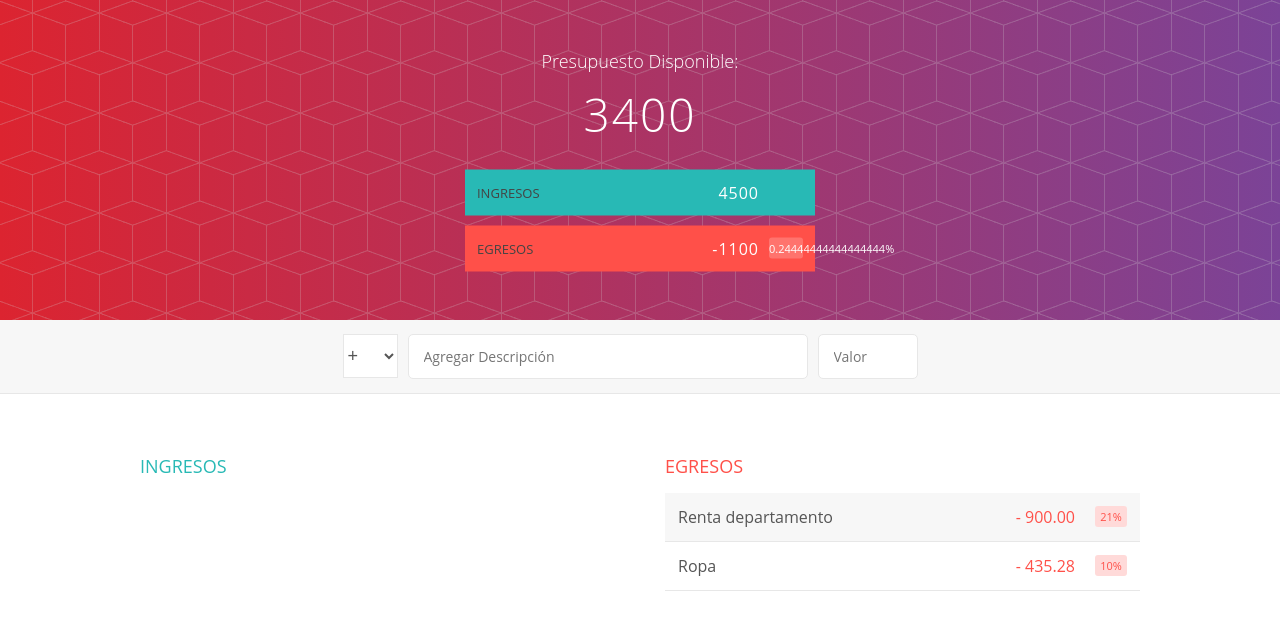
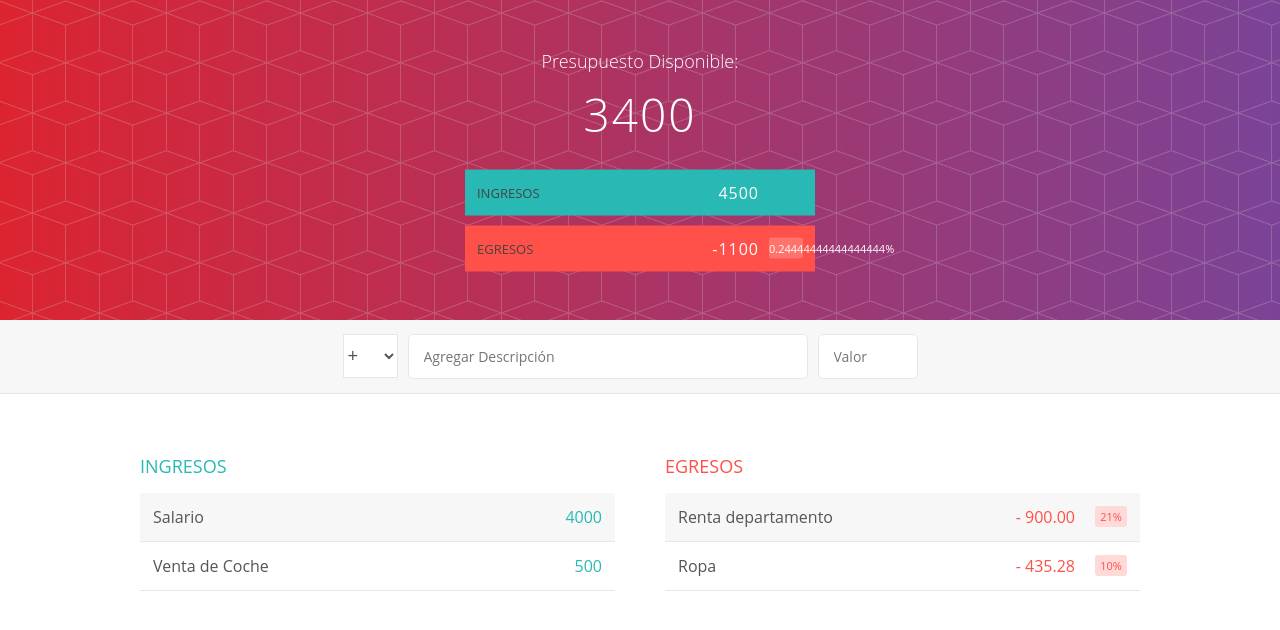
Before and after one commit to JesyGomez/Presupuesto_app, an Angular app: page /ingreso in a window 1280 px wide. Shown: the top 630 px of the page. Built offline with nearby package versions, Linux system fonts and the light colour scheme.

Commit message:
funciona ingreso

```diff
--- a/src/app/ingreso/ingreso.component.html
+++ b/src/app/ingreso/ingreso.component.html
@@ -3,9 +3,9 @@
 
 
         <div *ngFor="let ingreso of ingresos" class="elemento limpiarEstilos">
-            <div class="elemento_descripcion">{{ingreso.descripcion}}</div>
+            <div class="elemento_descripcion">{{ ingreso.descripcion }}</div>
             <div class="right limpiarEstilos">
-                <div class="elemento_valor">{{ingreso.valor}}</div>
+                <div class="elemento_valor">{{ ingreso.valor }}</div>
                 <div class="elemento_eliminar">
                     <button class="elemento_eliminar--btn">
                         <i class="ion-ios-close-outline"></i>
--- a/src/app/ingreso/ingreso.component.ts
+++ b/src/app/ingreso/ingreso.component.ts
@@ -17,5 +17,7 @@ ingresos: Ingreso[]=[];
 
 constructor(private ingresoServicio:IngresoServicio){
 }
-
+ngOnInit(){
+  this.ingresos = this.ingresoServicio.ingresos;
 }
+}
--- a/src/app/ingreso/ingreso.servicio.ts
+++ b/src/app/ingreso/ingreso.servicio.ts
@@ -5,5 +5,5 @@ export class IngresoServicio{
         new Ingreso("Salario", 4000),
         new Ingreso("Venta de Coche", 500)
     ]
- ingresos: Ingreso[];
+ ingresos: Ingreso[] = this.ingreso;
 }
```
